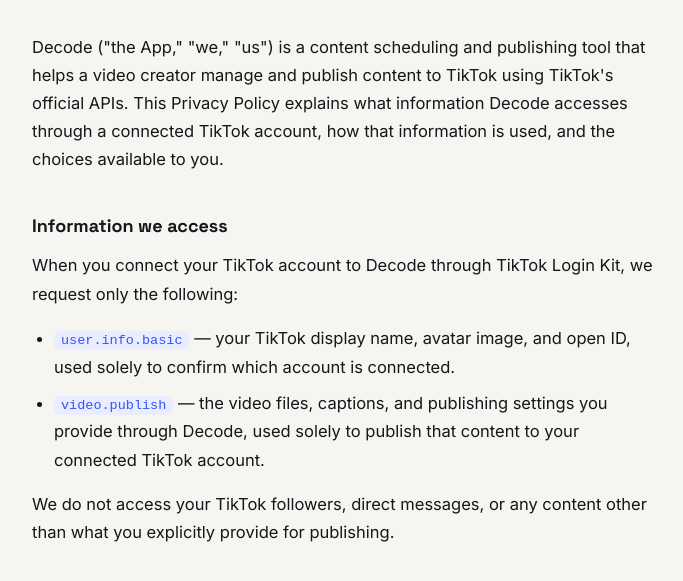
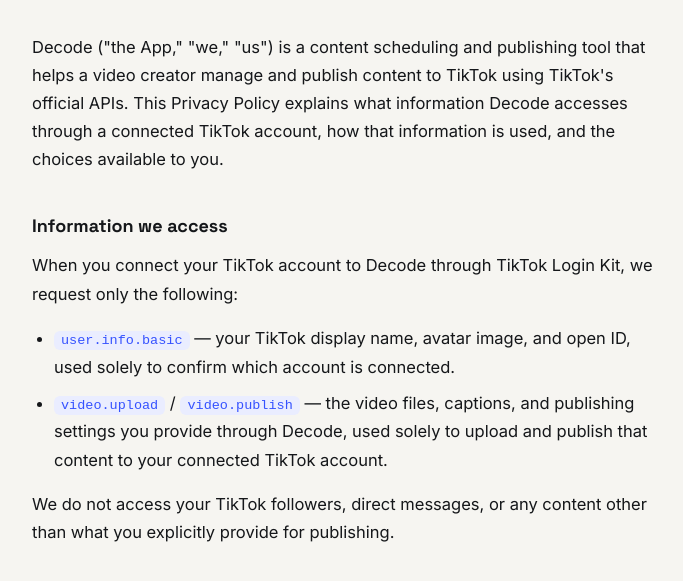
Before and after one commit to giotleroitsao-hash/giotleroitsao-hash.github.io, a plain HTML site: page privacy.html in a window 1280 px wide. Shown: the part 197-778 px from the top of the page, without its empty margins (296-979 px from the left). Drawn offline with Linux system fonts and the light colour scheme.

Commit message:
Update privacy.html

```diff
--- a/privacy.html
+++ b/privacy.html
@@ -41,7 +41,7 @@
   <p>When you connect your TikTok account to Decode through TikTok Login Kit, we request only the following:</p>
   <ul>
     <li><code>user.info.basic</code> — your TikTok display name, avatar image, and open ID, used solely to confirm which account is connected.</li>
-    <li><code>video.publish</code> — the video files, captions, and publishing settings you provide through Decode, used solely to publish that content to your connected TikTok account.</li>
+    <li><code>video.upload</code> / <code>video.publish</code> — the video files, captions, and publishing settings you provide through Decode, used solely to upload and publish that content to your connected TikTok account.</li>
   </ul>
   <p>We do not access your TikTok followers, direct messages, or any content other than what you explicitly provide for publishing.</p>
 
```
